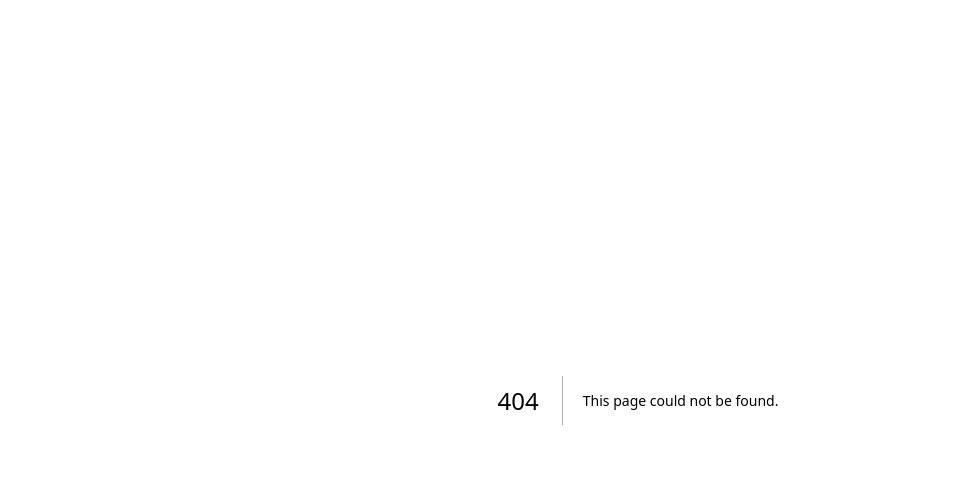
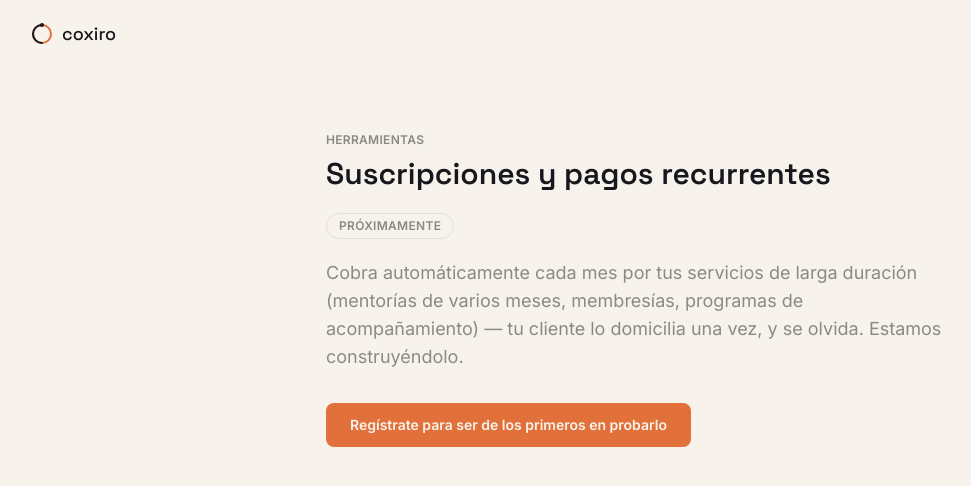
Before and after one commit to jennyanne919-pixel/COXIRO, a Next.js app: page /herramientas/suscripciones in a window 1280 px wide. Before the commit this address had no page. Shown: the top 486 px of the page, without its empty margins (2-973 px from the left). Built offline with nearby package versions, Linux system fonts and the light colour scheme.

Commit message:
Anadir menu de herramientas, ayuda y logo enlazado

```diff
--- a/app/actualizar-contrasena/page.tsx
+++ b/app/actualizar-contrasena/page.tsx
@@ -31,7 +31,7 @@ export default function ActualizarContrasenaPage() {
     <main className="min-h-screen flex items-center justify-center bg-paper px-6">
       <div className="w-full max-w-sm">
         <div className="mb-8">
-          <Logo />
+          <a href="/"><Logo /></a>
         </div>
         <h1 className="text-xl font-medium mb-1">Crea tu contraseña nueva</h1>
         <p className="text-sm text-stone mb-6">
--- /dev/null
+++ b/app/ayuda/page.tsx
@@ -0,0 +1,43 @@
+import Logo from "@/components/Logo";
+
+export default function AyudaPage() {
+  return (
+    <main className="min-h-screen bg-paper">
+      <header className="px-8 py-5">
+        <a href="/">
+          <Logo variant="light" />
+        </a>
+      </header>
+
+      <div className="max-w-2xl mx-auto px-6 py-16">
+        <p className="text-xs text-stone uppercase tracking-wide font-semibold mb-2">
+          Ayuda
+        </p>
+        <h1 className="text-3xl font-display font-semibold mb-5">
+          ¿En qué podemos ayudarte?
+        </h1>
+        <p className="text-lg text-stone mb-8">
+          Escríbenos y te responderemos lo antes posible.
+        </p>
+        <a
+          href="mailto:info.coxiro@gmail.com"
+          className="inline-block rounded-lg bg-copper px-6 py-3 text-sm font-semibold text-paper hover:bg-copper-dark transition"
+        >
+          info.coxiro@gmail.com
+        </a>
+
+        <div className="mt-12 grid gap-3">
+          <a href="/legal/terminos" className="text-sm text-ink underline">
+            Términos y Condiciones
+          </a>
+          <a href="/legal/privacidad" className="text-sm text-ink underline">
+            Política de Privacidad
+          </a>
+          <a href="/legal/aviso-legal" className="text-sm text-ink underline">
+            Aviso Legal
+          </a>
+        </div>
+      </div>
+    </main>
+  );
+}
--- a/app/dashboard/layout.tsx
+++ b/app/dashboard/layout.tsx
@@ -45,7 +45,7 @@ export default async function DashboardLayout({
     <div className="flex min-h-screen">
       <aside className="w-52 bg-ink flex-shrink-0 py-6 px-3 flex flex-col">
         <div className="px-2 pb-6">
-          <Logo variant="dark" size={20} />
+          <a href="/dashboard"><Logo variant="dark" size={20} /></a>
         </div>
         <nav className="flex flex-col gap-0.5 flex-1">
           {NAV.map((item) => (
--- /dev/null
+++ b/app/herramientas/dashboard/page.tsx
@@ -0,0 +1,33 @@
+import Logo from "@/components/Logo";
+
+export default function HerramientaDashboardPage() {
+  return (
+    <main className="min-h-screen bg-paper">
+      <header className="px-8 py-5">
+        <a href="/">
+          <Logo variant="light" />
+        </a>
+      </header>
+
+      <div className="max-w-2xl mx-auto px-6 py-16">
+        <p className="text-xs text-stone uppercase tracking-wide font-semibold mb-2">
+          Herramientas
+        </p>
+        <h1 className="text-3xl font-display font-semibold mb-5">
+          Dashboard
+        </h1>
+        <p className="text-lg text-stone mb-8">
+          Analiza tus ventas y resultados en tiempo real. Cuánto has cobrado
+          este mes, qué está pendiente, y quiénes son tus clientes — todo en
+          un único panel, sin hojas de cálculo.
+        </p>
+        <a
+          href="/registro"
+          className="inline-block rounded-lg bg-copper px-6 py-3 text-sm font-semibold text-paper hover:bg-copper-dark transition"
+        >
+          Empieza gratis
+        </a>
+      </div>
+    </main>
+  );
+}
--- /dev/null
+++ b/app/herramientas/pasarela-de-pagos/page.tsx
@@ -0,0 +1,34 @@
+import Logo from "@/components/Logo";
+
+export default function HerramientaPasarelaPage() {
+  return (
+    <main className="min-h-screen bg-paper">
+      <header className="px-8 py-5">
+        <a href="/">
+          <Logo variant="light" />
+        </a>
+      </header>
+
+      <div className="max-w-2xl mx-auto px-6 py-16">
+        <p className="text-xs text-stone uppercase tracking-wide font-semibold mb-2">
+          Herramientas
+        </p>
+        <h1 className="text-3xl font-display font-semibold mb-5">
+          Pasarela de pagos
+        </h1>
+        <p className="text-lg text-stone mb-8">
+          La seguridad que tu negocio necesita. Cobra a tus clientes con
+          tarjeta de forma segura, sin gestionar tú ninguna infraestructura
+          de pago — nosotros nos encargamos de que cada cobro llegue bien, y
+          de que tu dinero llegue a tu cuenta automáticamente.
+        </p>
+        <a
+          href="/registro"
+          className="inline-block rounded-lg bg-copper px-6 py-3 text-sm font-semibold text-paper hover:bg-copper-dark transition"
+        >
+          Empieza gratis
+        </a>
+      </div>
+    </main>
+  );
+}
--- /dev/null
+++ b/app/herramientas/publica-tu-contenido/page.tsx
@@ -0,0 +1,34 @@
+import Logo from "@/components/Logo";
+
+export default function HerramientaPublicaContenidoPage() {
+  return (
+    <main className="min-h-screen bg-paper">
+      <header className="px-8 py-5">
+        <a href="/">
+          <Logo variant="light" />
+        </a>
+      </header>
+
+      <div className="max-w-2xl mx-auto px-6 py-16">
+        <p className="text-xs text-stone uppercase tracking-wide font-semibold mb-2">
+          Herramientas
+        </p>
+        <h1 className="text-3xl font-display font-semibold mb-5">
+          Publica tu contenido
+        </h1>
+        <p className="text-lg text-stone mb-8">
+          Sube tus cursos y mentorías, fija tu precio, y compártelos en tu
+          propio enlace o en el catálogo público de Coxiro. Tú decides dónde
+          vive tu contenido — nosotros nos encargamos del cobro, la factura
+          y el acceso.
+        </p>
+        <a
+          href="/registro"
+          className="inline-block rounded-lg bg-copper px-6 py-3 text-sm font-semibold text-paper hover:bg-copper-dark transition"
+        >
+          Empieza gratis
+        </a>
+      </div>
+    </main>
+  );
+}
--- /dev/null
+++ b/app/herramientas/suscripciones/page.tsx
@@ -0,0 +1,37 @@
+import Logo from "@/components/Logo";
+
+export default function HerramientaSuscripcionesPage() {
+  return (
+    <main className="min-h-screen bg-paper">
+      <header className="px-8 py-5">
+        <a href="/">
+          <Logo variant="light" />
+        </a>
+      </header>
+
+      <div className="max-w-2xl mx-auto px-6 py-16">
+        <p className="text-xs text-stone uppercase tracking-wide font-semibold mb-2">
+          Herramientas
+        </p>
+        <h1 className="text-3xl font-display font-semibold mb-5">
+          Suscripciones y pagos recurrentes
+        </h1>
+        <span className="inline-block mb-5 text-xs font-semibold uppercase tracking-wide text-stone border border-stone/20 rounded-full px-3 py-1">
+          Próximamente
+        </span>
+        <p className="text-lg text-stone mb-8">
+          Cobra automáticamente cada mes por tus servicios de larga duración
+          (mentorías de varios meses, membresías, programas de
+          acompañamiento) — tu cliente lo domicilia una vez, y se olvida.
+          Estamos construyéndolo.
+        </p>
+        <a
+          href="/registro"
+          className="inline-block rounded-lg bg-copper px-6 py-3 text-sm font-semibold text-paper hover:bg-copper-dark transition"
+        >
+          Regístrate para ser de los primeros en probarlo
+        </a>
+      </div>
+    </main>
+  );
+}
--- a/app/login/page.tsx
+++ b/app/login/page.tsx
@@ -11,7 +11,9 @@ export default async function LoginPage({
     <main className="min-h-screen flex items-center justify-center bg-paper px-6">
       <div className="w-full max-w-sm">
         <div className="mb-8">
-          <Logo />
+          <a href="/">
+  <Logo />
+</a>
         </div>
         <h1 className="text-xl font-medium mb-1">Inicia sesión</h1>
         <p className="text-sm text-stone mb-6">Accede a tu panel de Coxiro</p>
--- a/app/page.tsx
+++ b/app/page.tsx
@@ -31,7 +31,16 @@ export default function LandingPage() {
           <Logo variant="light" />
           <nav className="hidden md:flex gap-8 text-sm font-medium text-stone">
             <a href="/catalogo" className="hover:text-ink">Productos digitales</a>
-            <a href="#" className="hover:text-ink">Herramientas</a>
+            <div className="relative group">
+  <button className="hover:text-ink">Herramientas</button>
+  <div className="absolute left-0 top-full hidden group-hover:block bg-white border border-stone/20 rounded-lg shadow-lg py-2 min-w-[220px]">
+    <a href="/herramientas/publica-tu-contenido" className="block px-4 py-2 text-sm hover:bg-paper">Publica tu contenido</a>
+    <a href="/herramientas/dashboard" className="block px-4 py-2 text-sm hover:bg-paper">Dashboard</a>
+    <a href="/herramientas/pasarela-de-pagos" className="block px-4 py-2 text-sm hover:bg-paper">Pasarela de pagos</a>
+    <a href="/herramientas/suscripciones" className="block px-4 py-2 text-sm hover:bg-paper">Suscripciones y pagos recurrentes</a>
+  </div>
+</div>
+<a href="/ayuda" className="hover:text-ink">Ayuda</a>
             <a href="#como-funciona" className="hover:text-ink">Cómo funciona</a>
             <a href="#para-quien" className="hover:text-ink">Para quién</a>
             <a href="#incluye" className="hover:text-ink">Qué incluye</a>
--- a/app/recuperar-contrasena/page.tsx
+++ b/app/recuperar-contrasena/page.tsx
@@ -30,7 +30,7 @@ export default function RecuperarContrasenaPage() {
     <main className="min-h-screen flex items-center justify-center bg-paper px-6">
       <div className="w-full max-w-sm">
         <div className="mb-8">
-          <Logo />
+          <a href="/"><Logo /></a>
         </div>
         <h1 className="text-xl font-medium mb-1">Recupera tu contraseña</h1>
         <p className="text-sm text-stone mb-6">
```
